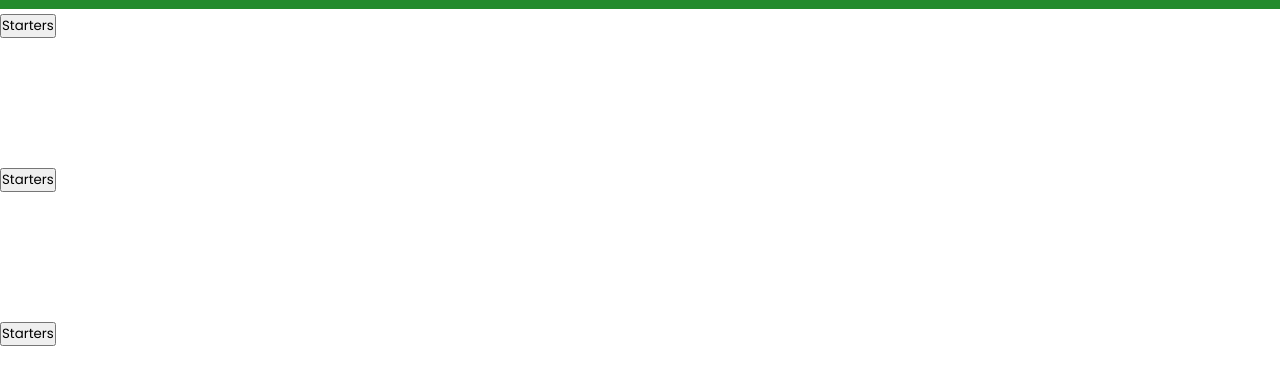
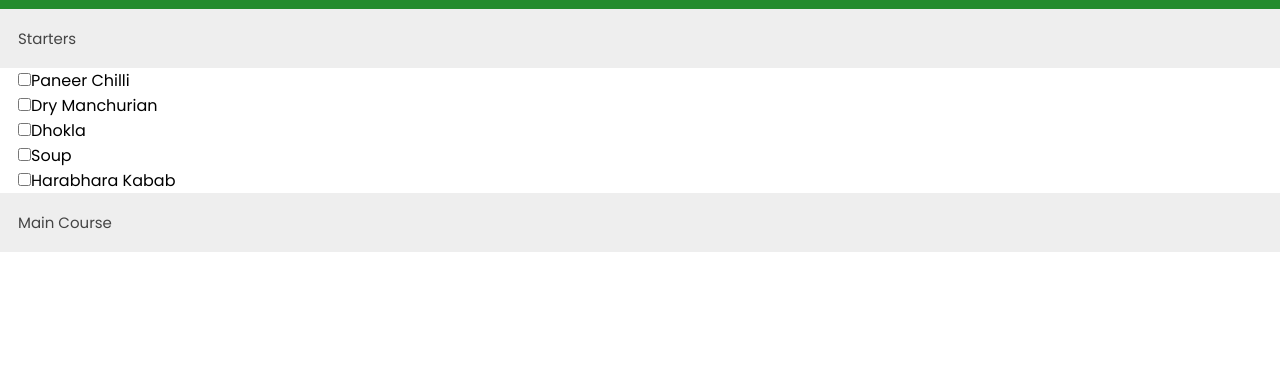
Before and after one commit to Harsh9724/Menu-Listing, a plain HTML site: page menu.html in a window 1280 px wide. Both pictures are taken after a click on the button "Starters". Shown: the part 61-446 px from the top of the page. Drawn offline with nearby package versions, Linux system fonts and the light colour scheme.

Commit message:
list system

```diff
--- a/menu.html
+++ b/menu.html
@@ -58,13 +58,11 @@
 
     <div class="main-list">
 
-        <div class="list1">
-            <h3 id="starters" class="listname">
-                <button class="list">
-                    Starters
-                </button>
-            </h3>
-            <ul class="starters" id="listitems1">
+        <div class="listblock">
+            <button type="button" class="listname" id="btn">
+                Starters
+            </button>
+            <ul class="itemlist">
                 <li><input type="checkbox" name="paneerchilli" id="paneerchilli">Paneer Chilli</li>
                 <li><input type="checkbox" name="DryManchurian" id="DryManchurian">Dry Manchurian</li>
                 <li><input type="checkbox" name="Dhokla" id="Dhokla">Dhokla</li>
@@ -72,27 +70,11 @@
                 <li><input type="checkbox" name="HarabharaKabab" id="HarabharaKabab">Harabhara Kabab</li>
             </ul>
         </div>
-        <div class="list1">
-            <h3 id="starters" class="listname">
-                <button class="list">
-                    Starters
-                </button>
-            </h3>
-            <ul class="starters " id="listitems">
-                <li><input type="checkbox" name="paneerchilli" id="paneerchilli">Paneer Chilli</li>
-                <li><input type="checkbox" name="DryManchurian" id="DryManchurian">Dry Manchurian</li>
-                <li><input type="checkbox" name="Dhokla" id="Dhokla">Dhokla</li>
-                <li><input type="checkbox" name="Soup" id="Soup">Soup</li>
-                <li><input type="checkbox" name="HarabharaKabab" id="HarabharaKabab">Harabhara Kabab</li>
-            </ul>
-        </div>
-        <div class="list1">
-            <h3 id="starters" class="listname">
-                <button class="list">
-                    Starters
-                </button>
-            </h3>
-            <ul class="starters" id="listitems3">
+        <div class="listblock">
+            <button type="button" class="listname" id="btn">
+                Main Course
+            </button>
+            <ul class="itemlist">
                 <li><input type="checkbox" name="paneerchilli" id="paneerchilli">Paneer Chilli</li>
                 <li><input type="checkbox" name="DryManchurian" id="DryManchurian">Dry Manchurian</li>
                 <li><input type="checkbox" name="Dhokla" id="Dhokla">Dhokla</li>
@@ -101,6 +83,8 @@
             </ul>
         </div>
     </div>
+
+
     <script src="script.js"></script>
 
 </body>
--- a/script.js
+++ b/script.js
@@ -76,14 +76,17 @@ body.addEventListener("click", e => {
 
 
 
+var list = document.getElementsByClassName("listname");
+var i;
 
-const btn2 = document.querySelector(".btn2");
-
-list.forEach((btn) => {
-    btn.addEventListener("click", show);
-});
-
-function show() {
-    const starter = this.nextElementSibling.querySelector(".list");
-    starter.classList.toggle("show");
+for (i = 0; i < list.length; i++) {
+    list[i].addEventListener("click", function () {
+        this.classList.toggle("show");
+        var itemlist = this.nextElementSibling;
+        if (itemlist.style.display === "block") {
+            itemlist.style.display = "none";
+        } else {
+            itemlist.style.display = "block";
+        }
+    });
 }
--- a/style.css
+++ b/style.css
@@ -289,17 +289,28 @@ body.dark .search-field i {
     }
 }
 
-.mtitle {
-    height: 100vh;
-    margin-top: 72px;
-    margin-right: 10rem;
-    background-color: #238b2d;
+
+.show,
+.listname:hover {
+    background-color: rgb(197, 195, 195);
 }
 
-.starters {
-    visibility: hidden;
+.listname {
+    background-color: #eee;
+    color: #444;
+    cursor: pointer;
+    padding: 18px;
+    width: 100%;
+    border: none;
+    text-align: left;
+    outline: none;
+    font-size: 15px;
+
 }
 
-.show {
-    visibility: visible;
+.itemlist {
+    padding: 0 18px;
+    display: none;
+    overflow: hidden;
+    list-style-type: none;
 }
```
